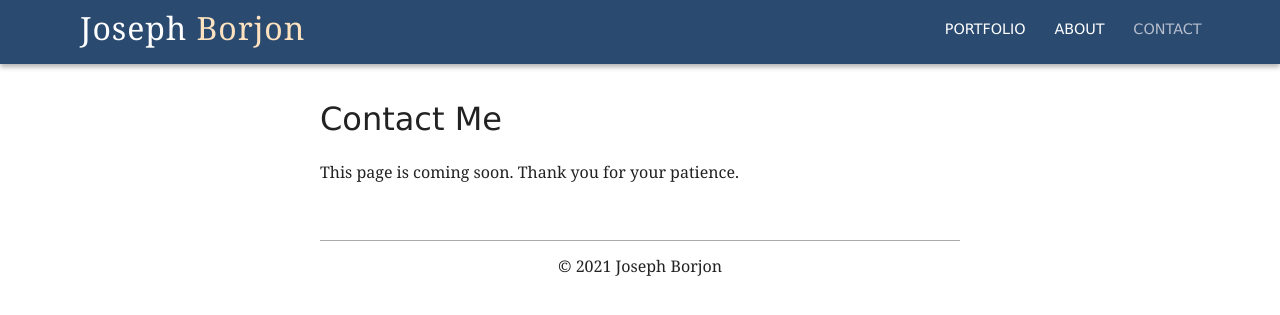
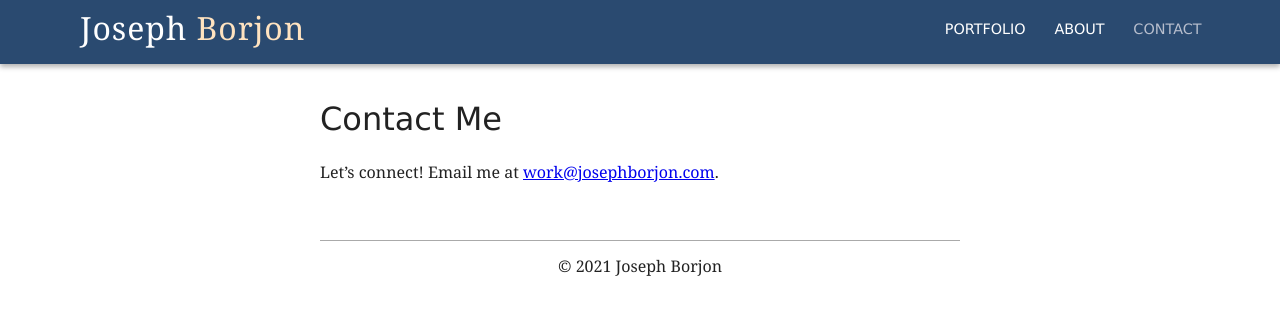
Before and after one commit to jborjon/jborjon.github.io, a Jekyll site: the page built from contact.md, in a window 1280 px wide. Shown: the top 315 px of the page. Built offline with Jekyll 4.4.1, drawn with Linux system fonts in a browser that asks for light colours; some web fonts are replaced.

Commit message:
Add email address

```diff
--- a/_layouts/default.html
+++ b/_layouts/default.html
@@ -58,6 +58,10 @@ layout: compress
       }
     </style>
     <link rel="stylesheet" href="/style/base.css">
+
+    {%- if page.id == "contact" %}
+    <script defer src="/scripts/decode.js"></script>
+    {%- endif %}
   </head>
 
   <body>
--- a/contact.md
+++ b/contact.md
@@ -4,4 +4,4 @@ layout: info-page
 id: contact
 ---
 
-This page is coming soon. Thank you for your patience.
+Let’s connect! Email me at <span id="contact-info"></span>.
--- /dev/null
+++ b/scripts/decode.js
@@ -0,0 +1,9 @@
+(function () {
+  "use strict";
+
+  let contactArea = document.getElementById("contact-info"),
+      contactInfo = "";
+  contactArea.innerHTML = "<a href='mailto:work@josephborjon.com?subject=Inquiry%20from%20Website'>work@josephborjon.com</a>";
+  //document.write("<n uers=\"znvygb:xvpx@vaprcgvba.pbz\" ery=\"absbyybj\">Fraq n zrffntr</n>".replace(/[a-zA-Z]/g,
+  //function(c){return String.fromCharCode((c<="Z"?90:122)>=(c=c.charCodeAt(0)+13)?c:c-26);}));
+}());
--- a/style/base.css
+++ b/style/base.css
@@ -120,9 +120,12 @@ main ul {
   line-height: 1.5;
 }
 
+main h2 {
+  color: var(--color-brand);
+}
+
 .feed-section-title {
   margin-top: 1.5em;
-  color: var(--color-brand);
 }
 
 .feed-article-link {
```
